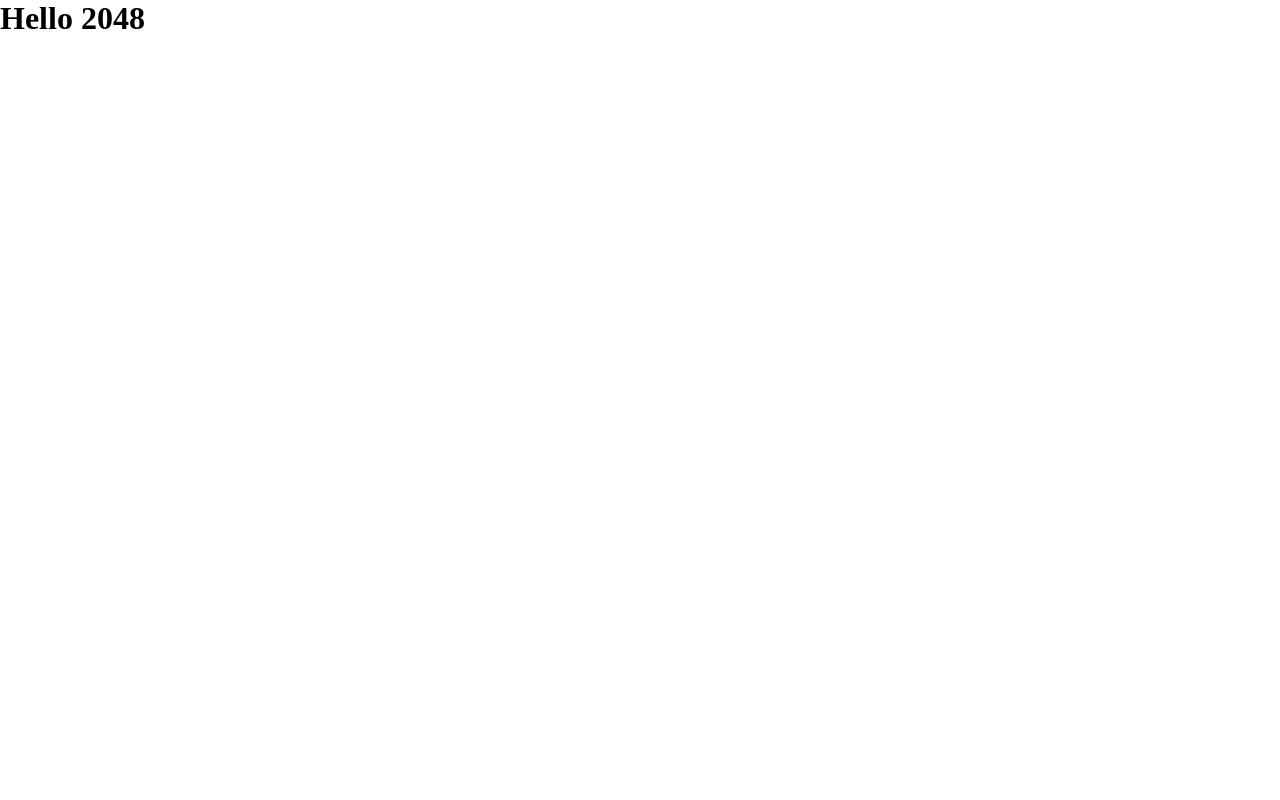
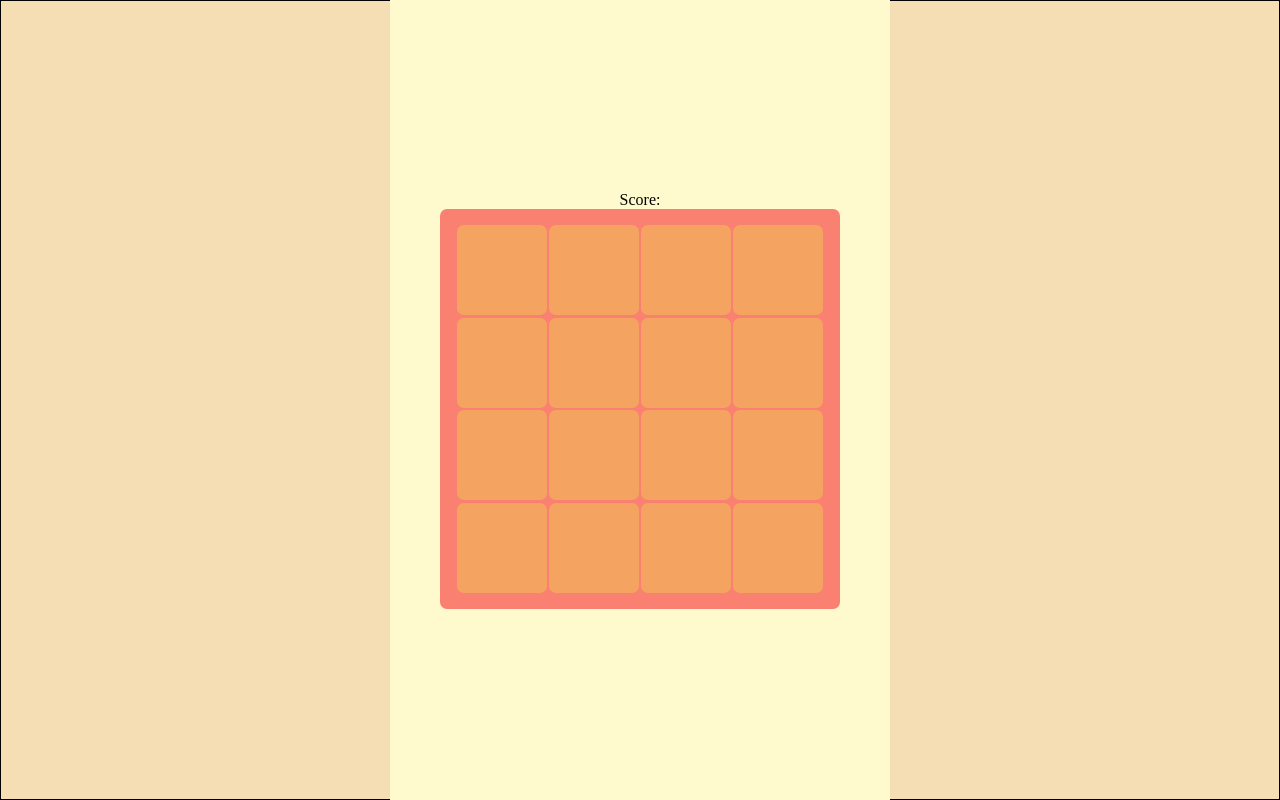
Before and after one commit to Davion/2048-pwa, a plain HTML site: page index.html in a window 1280 px wide. Drawn offline with Linux system fonts and the light colour scheme.

Commit message:
game layout

```diff
--- a/css/styles.css
+++ b/css/styles.css
@@ -0,0 +1,40 @@
+.page-container{
+    width: 100%;
+    height: 100vh;
+    border: 1px solid black;
+    background-color:wheat ;
+    display: flex;
+    justify-content: center;
+    align-items: center;
+}
+
+.game-container{
+    width: 500px;
+    height: 100vh;
+    background-color: lemonchiffon;
+    display: flex;
+    justify-content: center;
+    align-items: center;
+    flex-direction: column;
+}
+
+.game{
+    width: 400px;
+    height: 400px;
+    padding: 1rem;
+    border-radius: 7px;
+    background-color: salmon;
+    display: flex;
+    justify-content: center;
+    align-items: center;
+    flex-wrap: wrap;
+    gap: 2px;
+}
+
+.tile{
+    width: 90px;
+    height: 90px;
+    background-color: sandybrown;
+    border-radius: 7px;
+
+}
--- a/index.html
+++ b/index.html
@@ -11,7 +11,31 @@
 </head>
 <body>
 
-    <h1>Hello 2048</h1>
+    <div class="page-container">
+        <div class="game-container">
+            <div class="game-score">
+                Score:
+            </div>
+            <div class="game">
+                <div class="tile"></div>
+                <div class="tile"></div>
+                <div class="tile"></div>
+                <div class="tile"></div>
+                <div class="tile"></div>
+                <div class="tile"></div>
+                <div class="tile"></div>
+                <div class="tile"></div>
+                <div class="tile"></div>
+                <div class="tile"></div>
+                <div class="tile"></div>
+                <div class="tile"></div>
+                <div class="tile"></div>
+                <div class="tile"></div>
+                <div class="tile"></div>
+                <div class="tile"></div>
+            </div>
+        </div>
+    </div>
 
     <script src="js/main.js"></script>
 </body>
```
